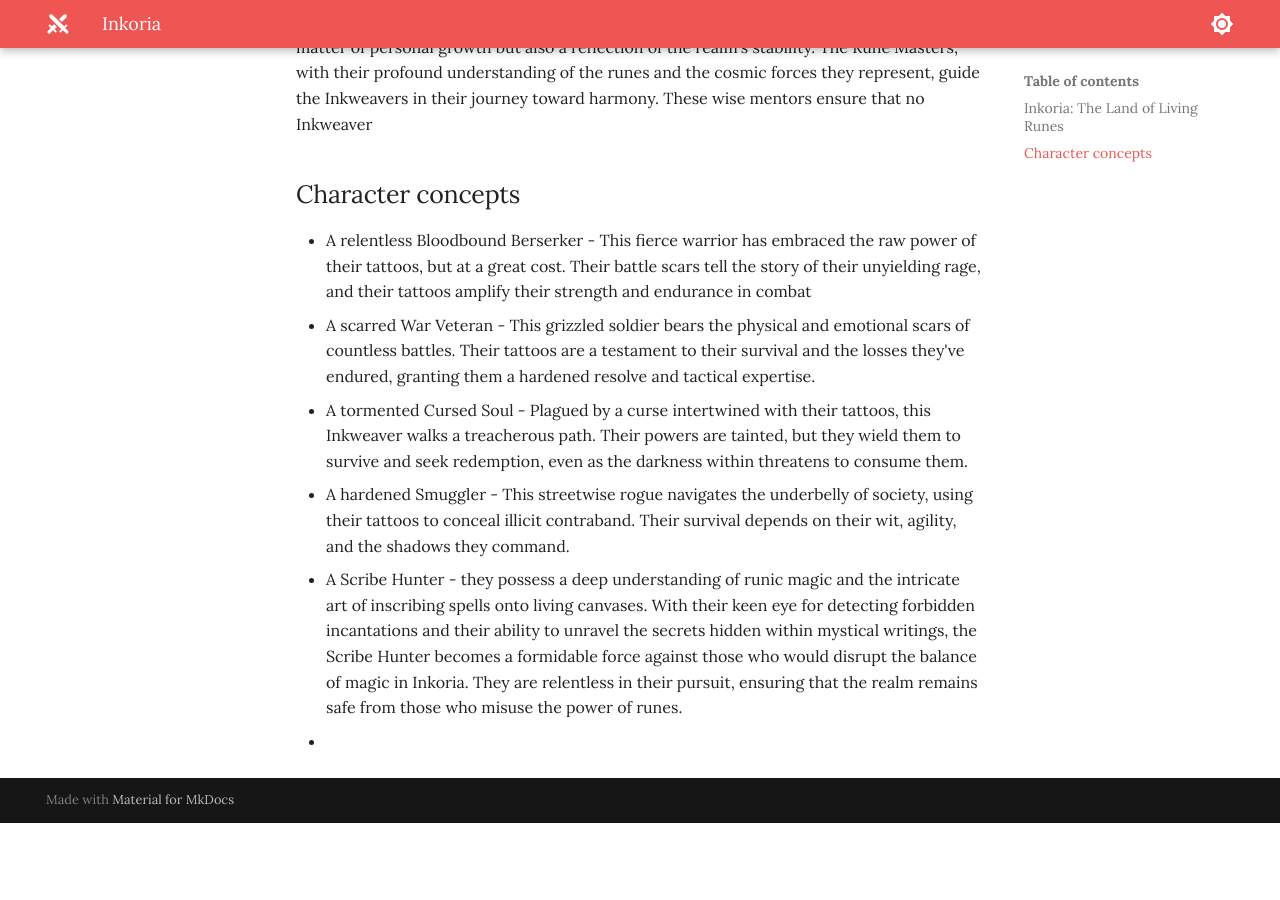
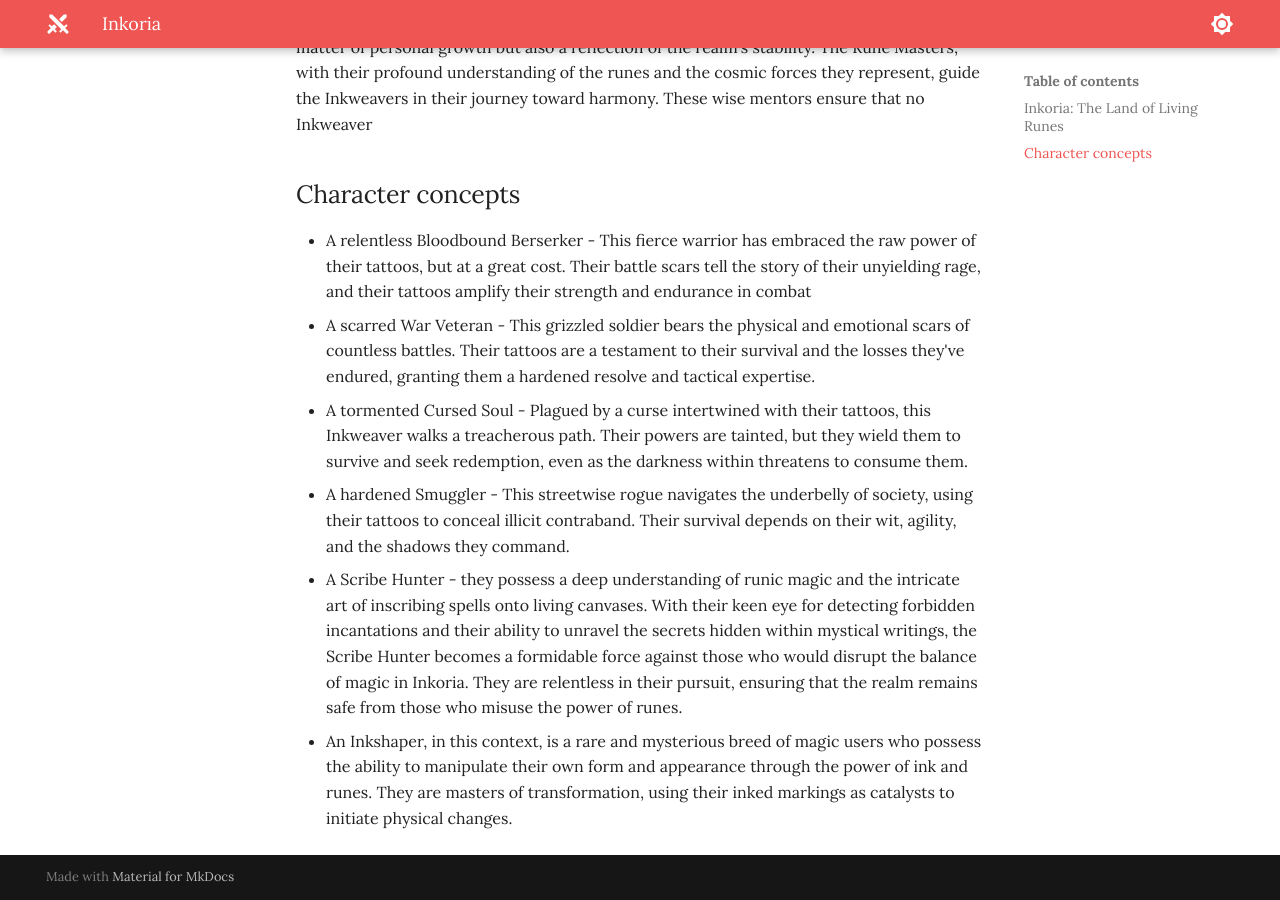
Before and after one commit to jonasmcferreira/adventures, an MkDocs documentation site: the page built from docs/inkoria/00.md, in a window 1280 px wide and 900 px high, scrolled down 1482 px. Built offline with MkDocs 1.6.1 and Material for MkDocs 9.7.7, drawn with Linux system fonts in a browser that asks for light colours; before the commit the page ends 2305 px from its top, so only the background shows below that.

Commit message:
modified docs/inkoria/00.md

```diff
--- a/docs/inkoria/00.md
+++ b/docs/inkoria/00.md
@@ -25,4 +25,4 @@ To maintain equilibrium within themselves and the realm, Inkweavers must careful
 - A tormented Cursed Soul - Plagued by a curse intertwined with their tattoos, this Inkweaver walks a treacherous path. Their powers are tainted, but they wield them to survive and seek redemption, even as the darkness within threatens to consume them.
 - A hardened Smuggler - This streetwise rogue navigates the underbelly of society, using their tattoos to conceal illicit contraband. Their survival depends on their wit, agility, and the shadows they command.
 - A Scribe Hunter - they possess a deep understanding of runic magic and the intricate art of inscribing spells onto living canvases. With their keen eye for detecting forbidden incantations and their ability to unravel the secrets hidden within mystical writings, the Scribe Hunter becomes a formidable force against those who would disrupt the balance of magic in Inkoria. They are relentless in their pursuit, ensuring that the realm remains safe from those who misuse the power of runes.
--
+- An Inkshaper, in this context, is a rare and mysterious breed of magic users who possess the ability to manipulate their own form and appearance through the power of ink and runes. They are masters of transformation, using their inked markings as catalysts to initiate physical changes.
```
